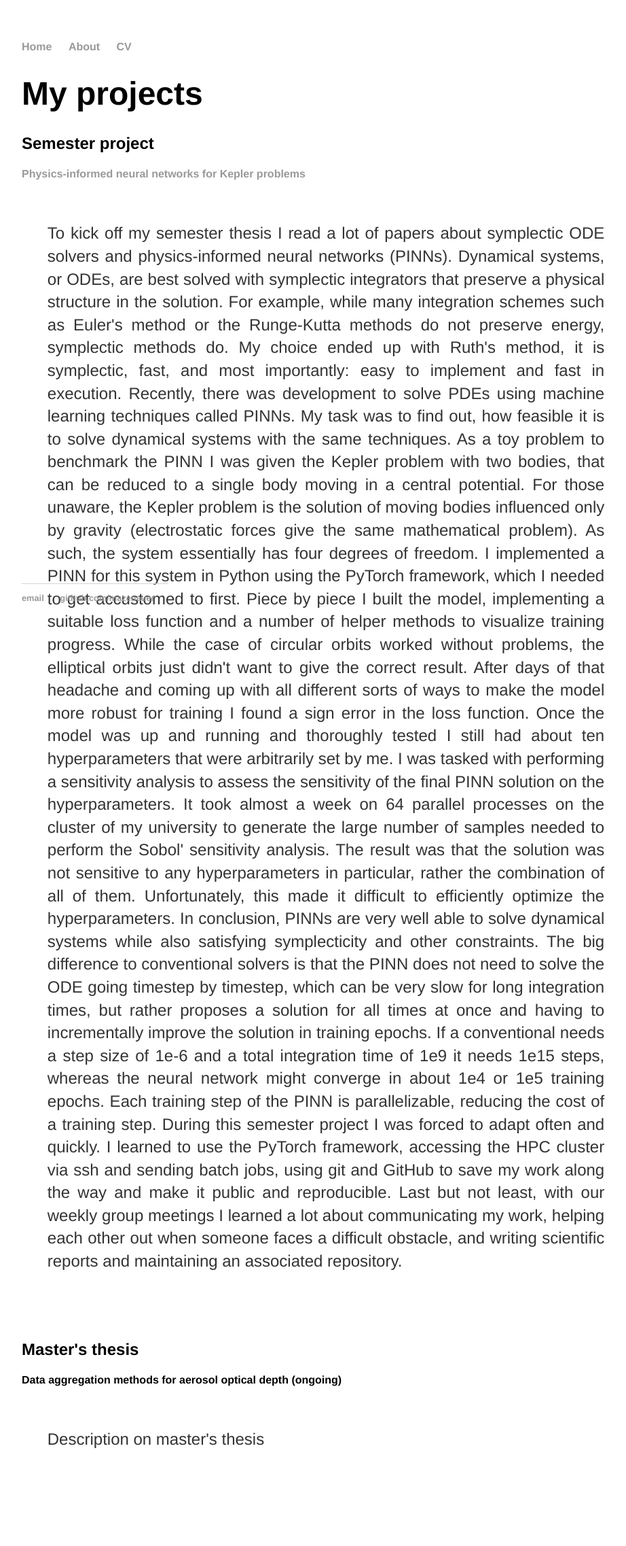
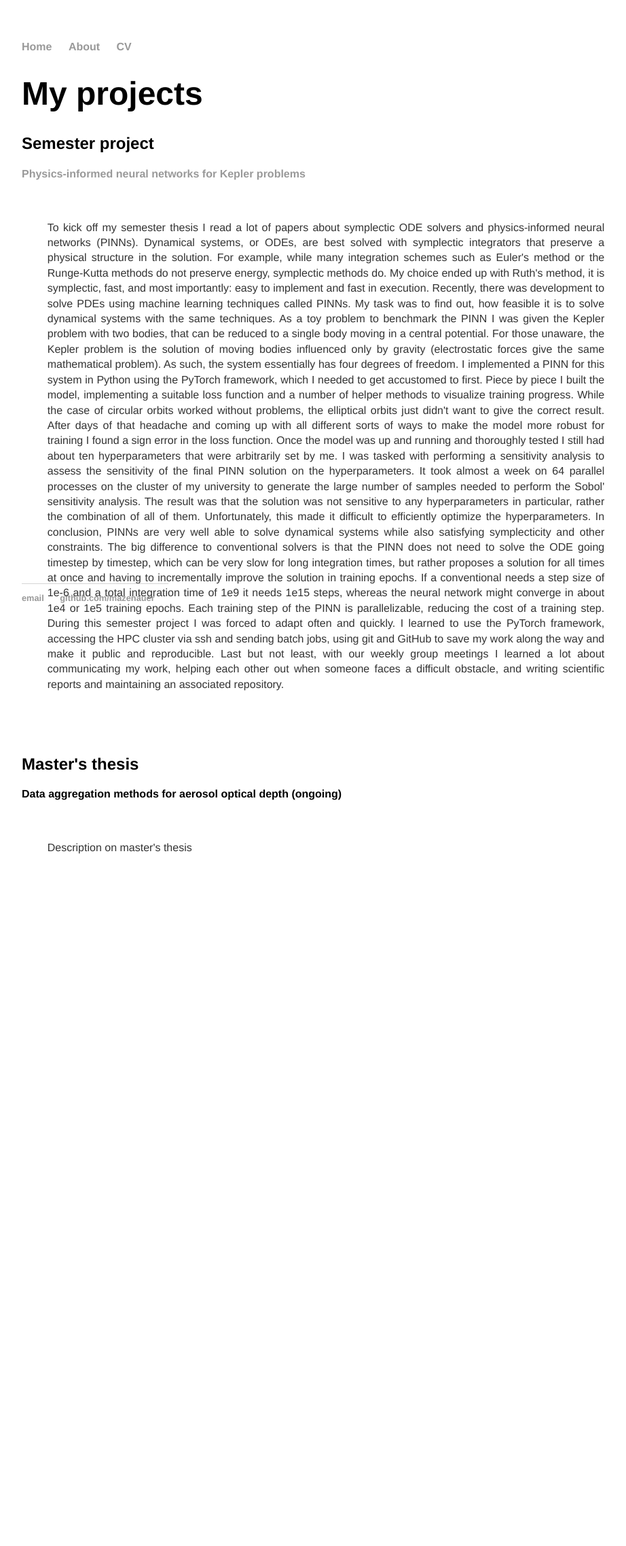
Before and after one commit to mazenauer/mazenauer.github.io, a Jekyll site: the page built from about/projects.html, in a window 1280 px wide. Shown: the whole page at 68% size, without its empty margins (160-1082 px from the left). Built offline with Jekyll 4.4.1, drawn with Linux system fonts in a browser that asks for light colours; after the commit the page ends 1390 px from its top, so only the background shows below that.

Commit message:
Update main.css

```diff
--- a/css/main.css
+++ b/css/main.css
@@ -67,5 +67,5 @@ dd {
     padding: 1cm;
     text-align: justify;
     line-heigh:150%;
-    font-ssize: 1em;
+    font-size: 1em;
 }
```
